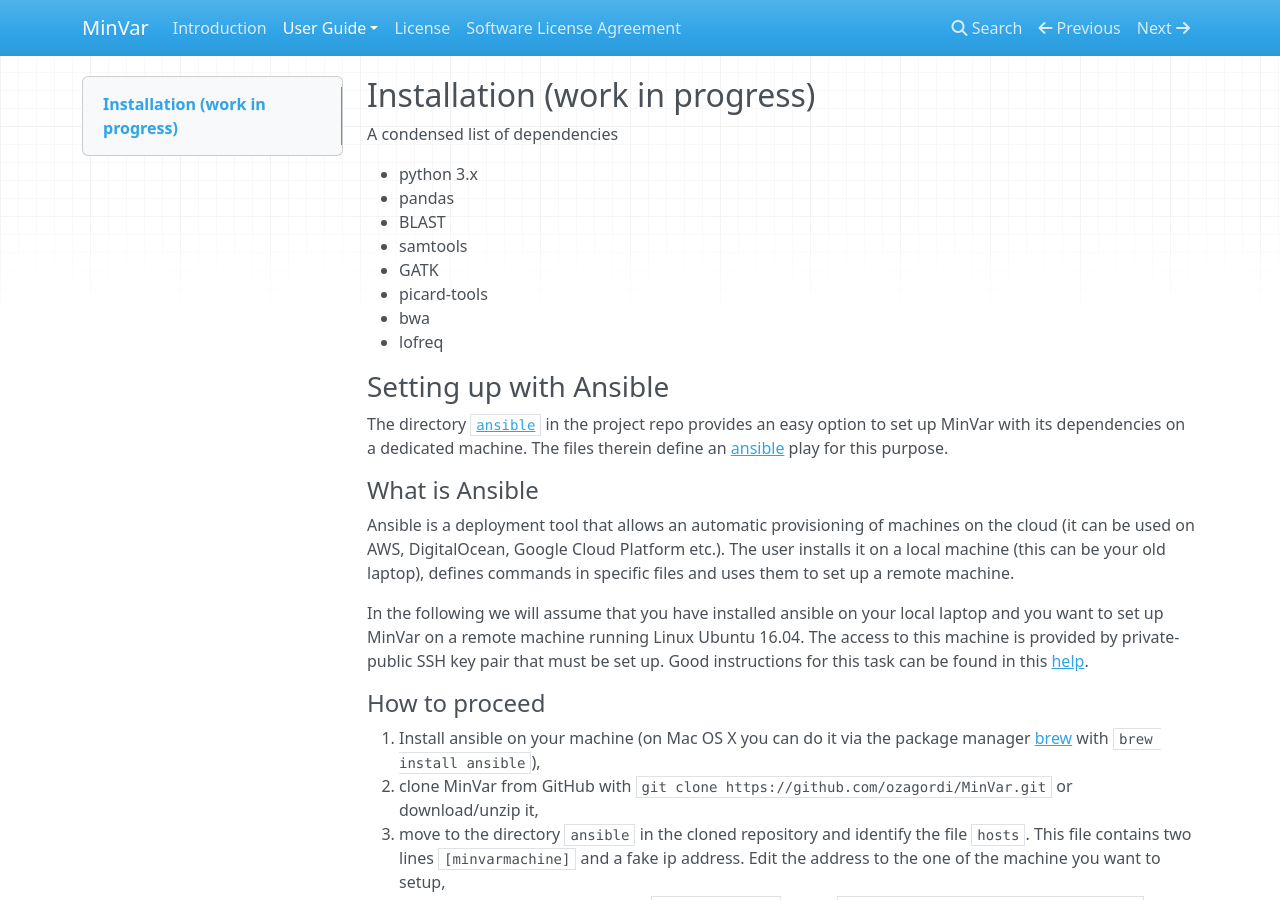
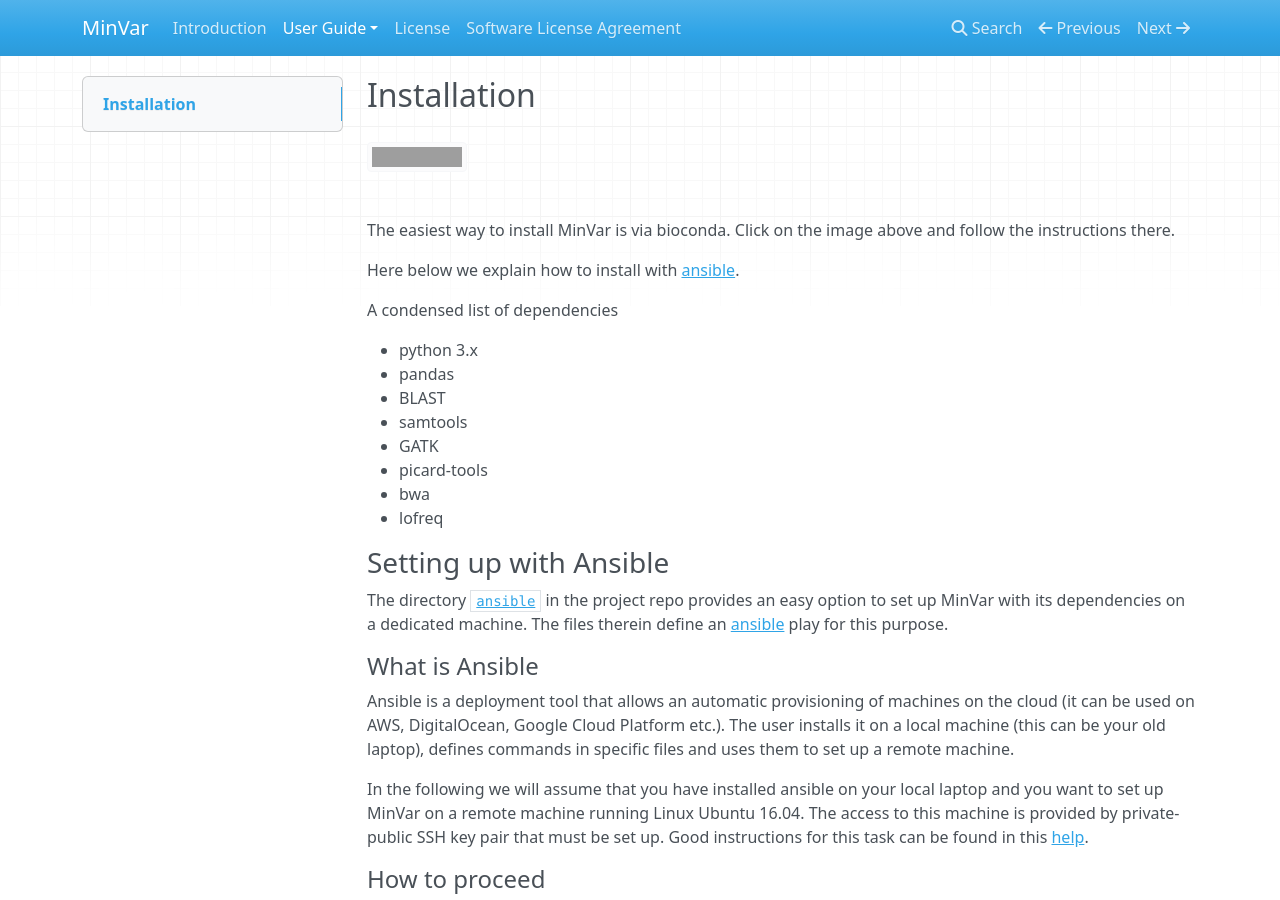
Before and after one commit to medvir/MinVar, an MkDocs documentation site: the page built from rtd/user-guide/installation.md, in a window 1280 px wide and 900 px high. Built offline with MkDocs 1.6.1, drawn with Linux system fonts in a browser that asks for light colours; nearby versions of some CDN libraries; old or Windows-style settings are respelled for this version of MkDocs; grey boxes are pictures that could not be loaded.

Commit message:
Add bioconda information and HCV reference

```diff
--- a/rtd/user-guide/installation.md
+++ b/rtd/user-guide/installation.md
@@ -1,4 +1,10 @@
-## Installation (work in progress)
+## Installation
+[![install with bioconda](https://img.shields.io/badge/install%20with-bioconda-brightgreen.svg?style=flat-square)](http://bioconda.github.io/recipes/minvar/README.html)
+
+The easiest way to install MinVar is via bioconda. Click on the image above
+and follow the instructions there.
+
+Here below we explain how to install with [ansible](http://www.ansible.com).
 
 A condensed list of dependencies
 
```
Also changed, not shown: README.md (+5 -3 lines).
